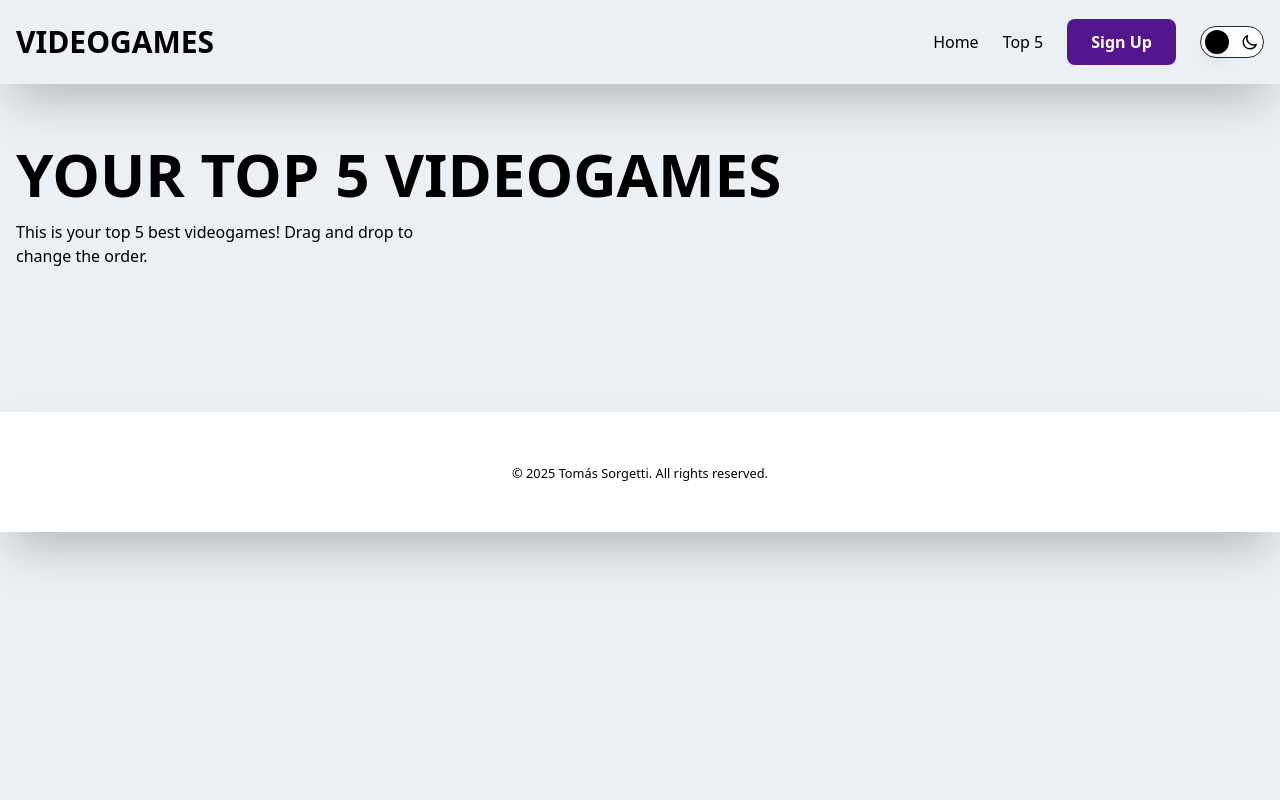
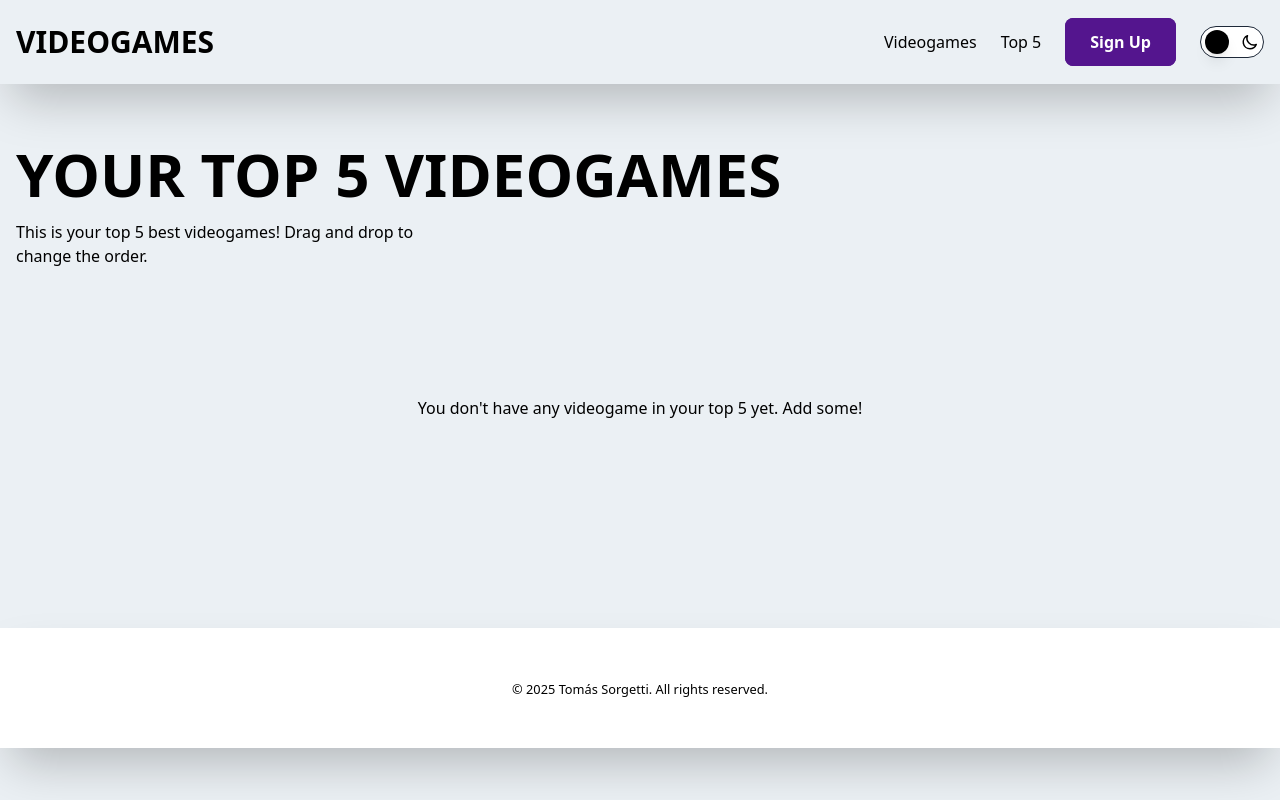
Before and after one commit to TomasSorgetti/challenge-vue, a Vue app: page /top5 in a window 1280 px wide. Built offline with nearby package versions, Linux system fonts and the light colour scheme.

Commit message:
style: top 5 games styles updated

```diff
--- a/src/components/buttons/MainButton.vue
+++ b/src/components/buttons/MainButton.vue
@@ -37,7 +37,9 @@ defineProps({
     :to="disabled ? '#' : to"
     :class="[
       'px-6 py-3 font-bold rounded-lg text-text transition-colors duration-200',
-      primary && !secondary ? 'bg-primary text-white' : '',
+      primary && !secondary
+        ? 'bg-primary-bis border border-primary text-white'
+        : '',
       secondary ? 'bg-white text-black' : '',
       disabled && 'cursor-not-allowed',
     ]"
--- a/src/components/buttons/TopFiveButton.vue
+++ b/src/components/buttons/TopFiveButton.vue
@@ -46,7 +46,7 @@ defineProps({
     <button
       v-else
       @click="removeFromTopFive(game)"
-      class="bg-light-text-color text-secondary font-bold px-4 py-2 rounded transition-colors duration-300"
+      class="bg-light-text-color text-secondary font-bold px-4 py-2 rounded transition-colors duration-300 cursor-pointer"
     >
       Remove from Top 5
     </button>
--- a/src/layouts/Navbar.vue
+++ b/src/layouts/Navbar.vue
@@ -80,7 +80,7 @@ const closeMenu = () => {
             class="text-light-text-color hover:text-primary"
             @click="closeMenu"
           >
-            Home
+            Videogames
           </RouterLink>
         </li>
         <li>
--- a/src/views/Top5View.vue
+++ b/src/views/Top5View.vue
@@ -19,17 +19,18 @@ const onDragEnd = (event) => {
 </script>
 
 <template>
-  <main class="container mx-auto p-4">
+  <main class="container mx-auto p-4 text-center lg:text-left">
     <h1
       class="text-light-text-color mt-32 text-4xl md:text-5xl lg:text-6xl font-bold uppercase"
     >
       your top 5 videogames
     </h1>
-    <p class="my-4 text-light-text-color max-w-[400px]">
+    <p class="my-4 text-light-text-color max-w-[400px] mx-auto lg:mx-0">
       This is your top 5 best videogames! Drag and drop to change the order.
     </p>
 
     <draggable
+      v-if="topFiveStore.topFiveGames.length > 0"
       v-model="topFiveStore.topFiveGames"
       item-key="id"
       @end="onDragEnd"
@@ -41,5 +42,8 @@ const onDragEnd = (event) => {
         </div>
       </template>
     </draggable>
+    <div v-else class="text-light-text-color text-center my-32">
+      <p>You don't have any videogame in your top 5 yet. Add some!</p>
+    </div>
   </main>
 </template>
```
